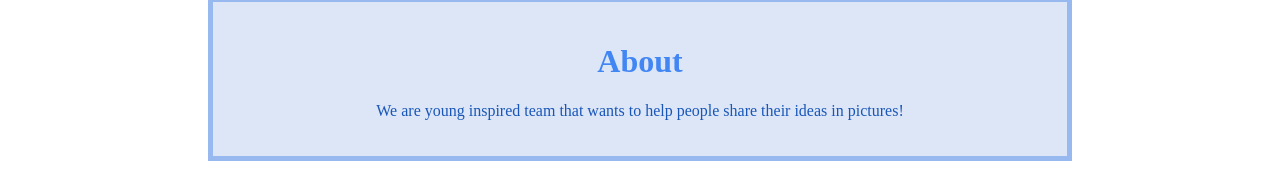
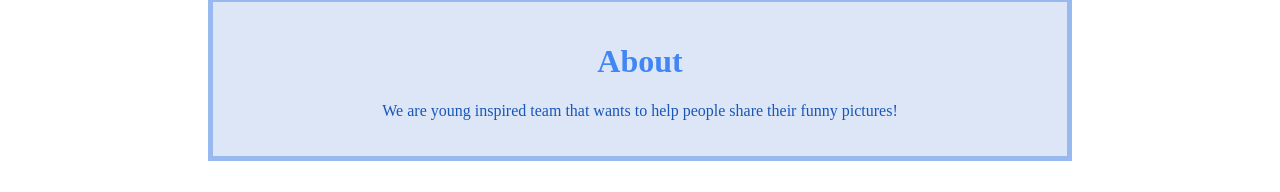
Before and after one commit to nikito96/angular_project_pu, an Angular app: page /about in a window 1280 px wide. Shown: the part 175-367 px from the top of the page. Built offline with nearby package versions, Linux system fonts and the light colour scheme.

Commit message:
fixing p in about

```diff
--- a/src/app/about/about.component.html
+++ b/src/app/about/about.component.html
@@ -3,6 +3,6 @@
     About
   </h1>
   <p>
-    We are young inspired team that wants to help people share their ideas in pictures!
+    We are young inspired team that wants to help people share their funny pictures!
   </p>
 </div>
```
Also changed, not shown: 4 other files (tests, documents, lock files or other folders).
